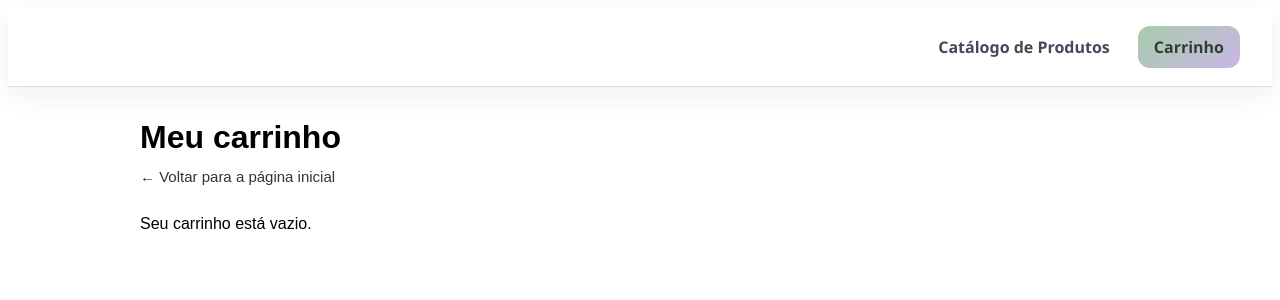
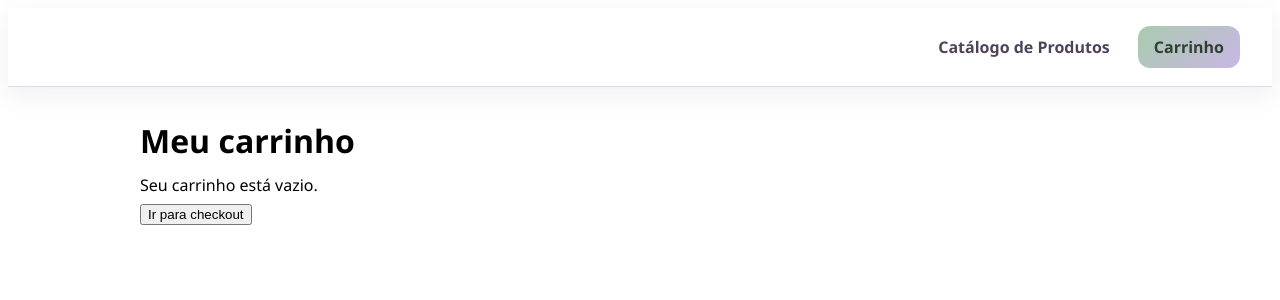
Before and after one commit to womakers-squad-jaqueline-goes/mini-e-commerce, an Angular app: page /carrinho in a window 1280 px wide. Shown: the top 300 px of the page. Built offline with nearby package versions, Linux system fonts and the light colour scheme.

Commit message:
feat: adiciona botão que redireciona para checkout

```diff
--- a/src/app/component/carrinho/carrinho.css
+++ b/src/app/component/carrinho/carrinho.css
@@ -3,7 +3,7 @@
   max-width: 1000px;
   margin: 0 auto;
   padding: 32px 24px;
-  font-family: Arial, sans-serif;
+  font-family: 'Segoe UI', Tahoma, Geneva, Verdana, sans-serif;
 }
 
 h2 {
--- a/src/app/component/carrinho/carrinho.html
+++ b/src/app/component/carrinho/carrinho.html
@@ -1,9 +1,4 @@
 <h2>Meu carrinho</h2>
-
-<a routerLink="/" class="voltar-inicio">
-  ← Voltar para a página inicial
-</a>
-
 <section *ngIf="itens.length > 0; else carrinhoVazio">
   <article *ngFor="let item of itens">
     <img [src]="item.image" [alt]="item.title" width="100">
@@ -38,6 +33,10 @@
   </div>
 </section>
 
+<button type="button" routerLink="/checkout">
+  Ir para checkout
+</button>
+
 <ng-template #carrinhoVazio>
   <p>Seu carrinho está vazio.</p>
 </ng-template>
```
